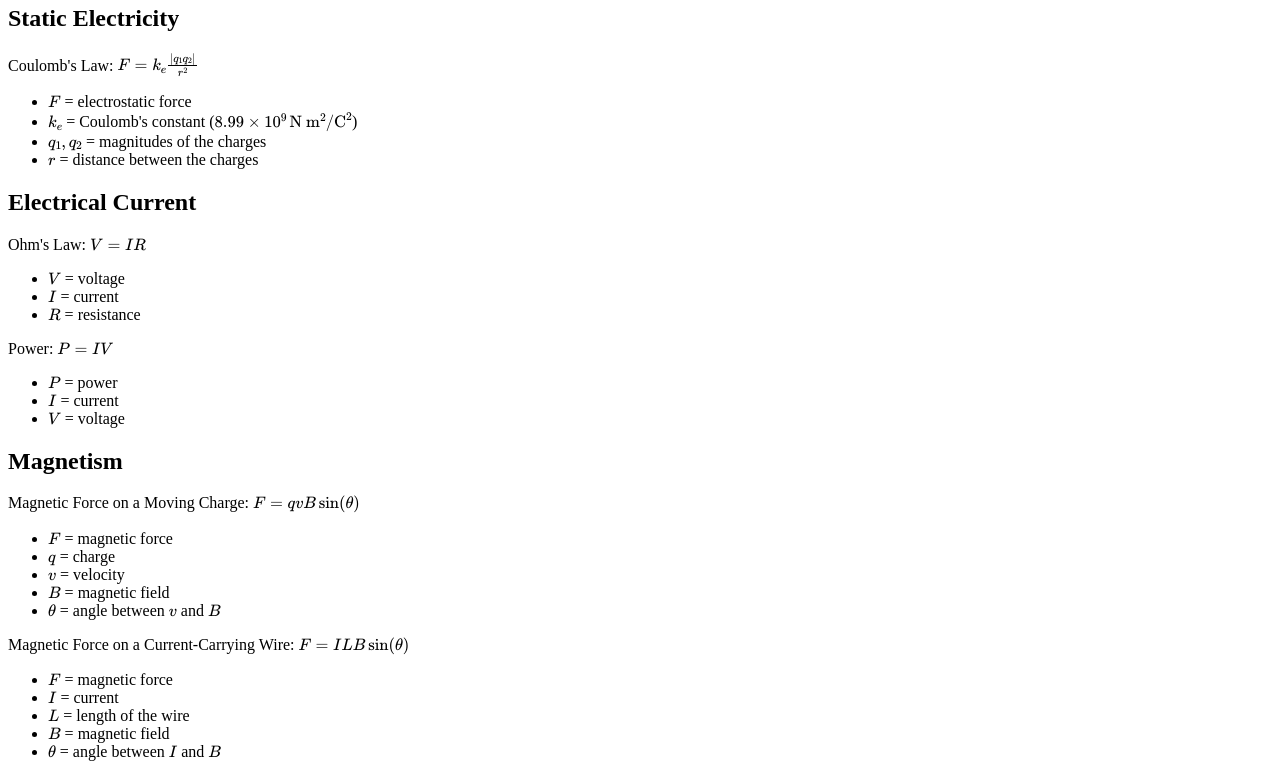
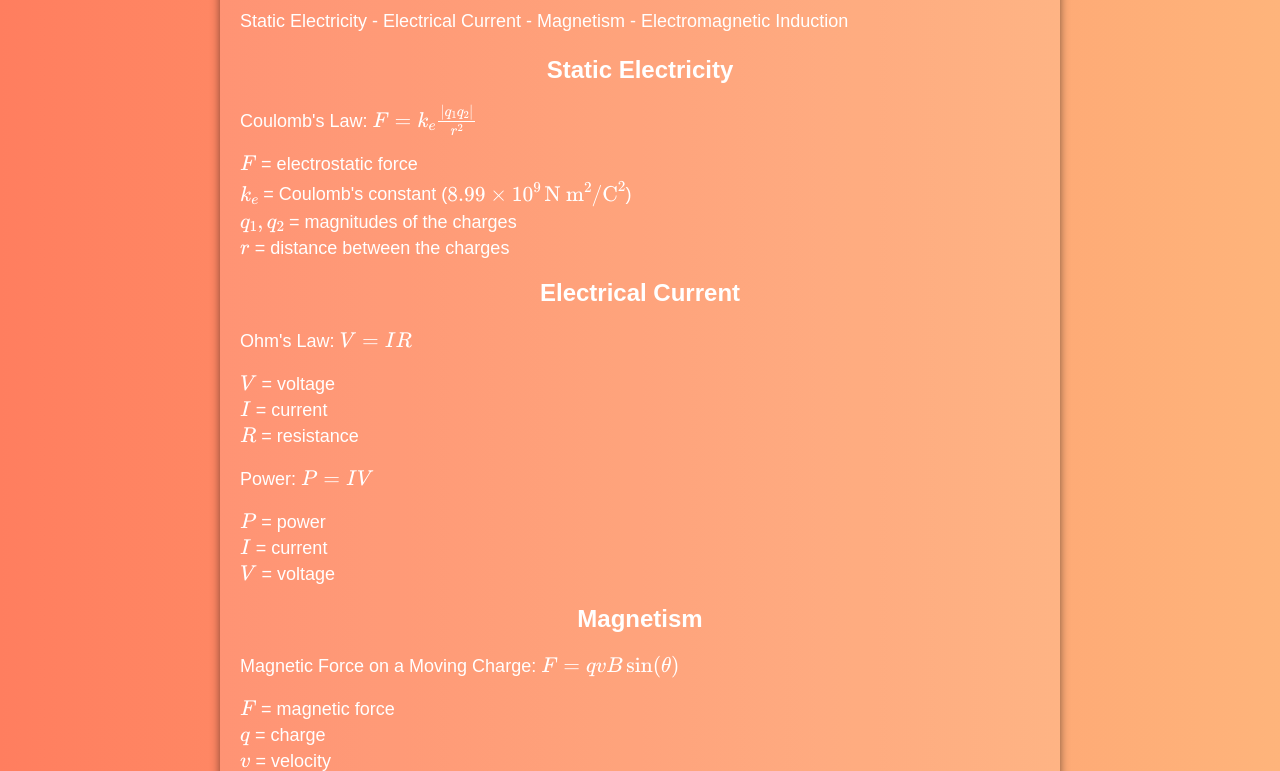
Before and after one commit to Umrh7/umrh7.github.io, a plain HTML site: page electricity_magnetism.html in a window 1280 px wide. Shown: the part 113-884 px from the top of the page. Drawn offline with nearby package versions, Linux system fonts and the light colour scheme.

Commit message:
Update electricity_magnetism.html

```diff
--- a/electricity_magnetism.html
+++ b/electricity_magnetism.html
@@ -8,8 +8,41 @@
     <script type="text/javascript" id="MathJax-script" async
         src="https://cdn.jsdelivr.net/npm/mathjax@3/es5/tex-mml-chtml.js">
     </script>
+    <style>
+        body {
+            font-family: Arial, sans-serif;
+            background: linear-gradient(to right, #ff7e5f, #feb47b);
+            color: white;
+            padding: 20px;
+            margin: 0;
+        }
+        h1, h2 {
+            text-align: center;
+        }
+        p {
+            font-size: 18px;
+            line-height: 1.6;
+        }
+        ul {
+            list-style-type: none;
+            padding: 0;
+            font-size: 18px;
+        }
+        li {
+            margin: 5px 0;
+        }
+        .content {
+            max-width: 800px;
+            margin: 0 auto;
+            background: rgba(255, 255, 255, 0.1);
+            padding: 20px;
+            border-radius: 10px;
+            box-shadow: 0 0 10px rgba(0, 0, 0, 0.5);
+        }
+    </style>
 </head>
 <body>
+    <div class="content">
         <h1>Electricity & Magnetism Formulas</h1>
         <p>Static Electricity - Electrical Current - Magnetism - Electromagnetic Induction</p>
 
@@ -75,6 +108,6 @@
             <li>\( l \) = length of the conductor</li>
             <li>\( v \) = velocity</li>
         </ul>
-
+    </div>
 </body>
 </html>
```
Lines whose indentation alone changed are shown as unchanged.
